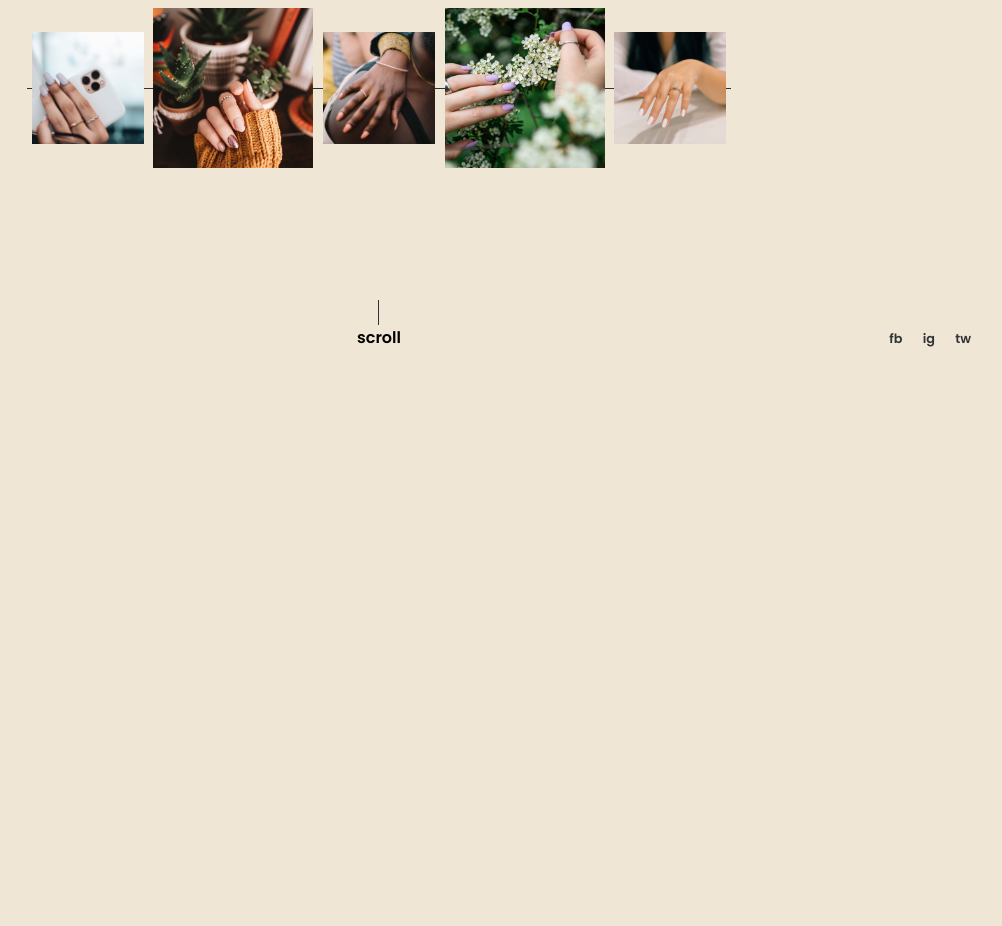
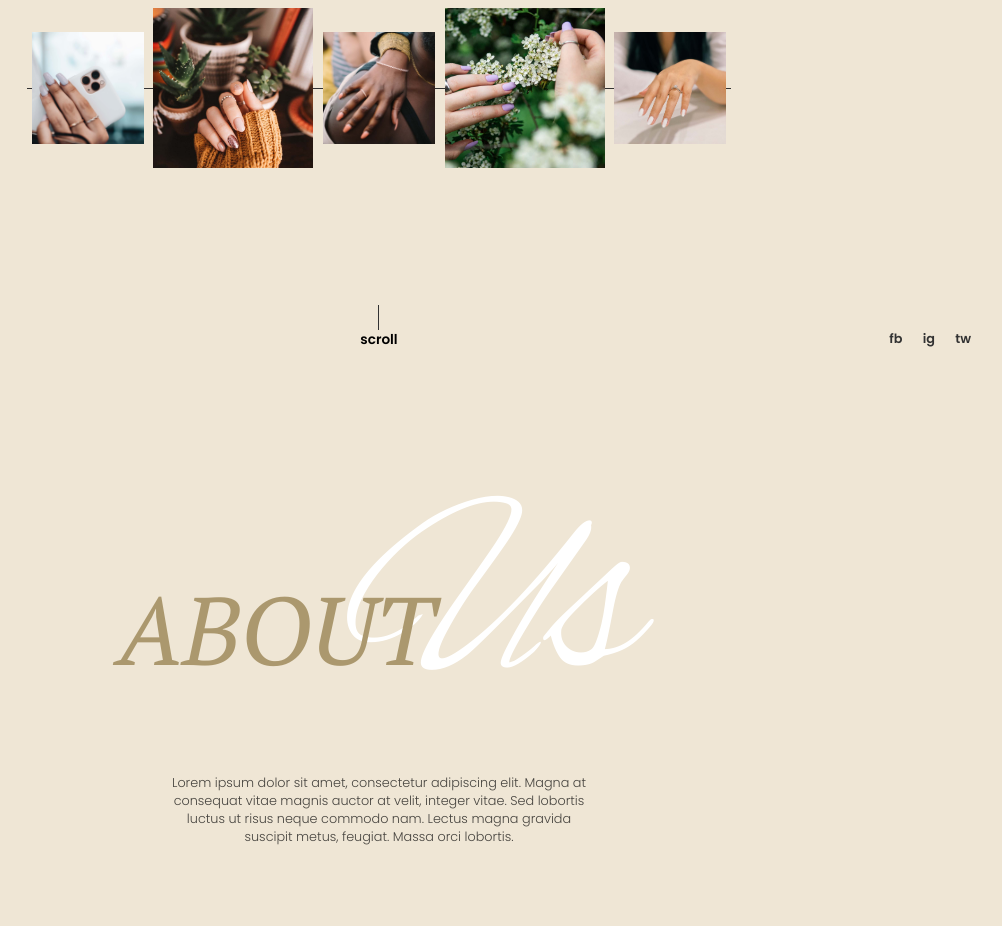
Before and after one commit to VishSeen/web-larissa-nails, a plain HTML site: page index.html in a window 1280 px wide. Shown: the part 426-1352 px from the top of the page, without its empty margins (261-1263 px from the left). Before the commit the page ends 800 px from the top, so only its background shows below. Drawn offline with Linux system fonts and the light colour scheme.

Commit message:
About Us

```diff
--- a/index.html
+++ b/index.html
@@ -8,7 +8,7 @@
     <link rel="stylesheet" type="text/css" href="css/index.css" />
     <link href="https://fonts.googleapis.com/icon?family=Material+Icons" rel="stylesheet">
     <link rel="preconnect" href="https://fonts.gstatic.com" crossorigin>
-    <link href="https://fonts.googleapis.com/css2?family=Alex+Brush&family=PT+Serif:ital,wght@0,700;1,700&family=Parisienne&family=Poppins:wght@300;400;500;600;700&display=swap" rel="stylesheet">
+    <link href="https://fonts.googleapis.com/css2?family=Alex+Brush&family=PT+Serif:ital,wght@1,400;1,700&family=Parisienne&family=Poppins:wght@300;400;500;600;700&display=swap" rel="stylesheet">
     <title>Nails by Larissa</title>
 </head>
 
@@ -107,9 +107,25 @@
     <!--/////////////////////////////////////////////////////////////////////////////////////////-->
     <!-- MAIN CONTENT -->
     <!--/////////////////////////////////////////////////////////////////////////////////////////-->
-    <!-- <main>
-        <h1>hello qyrkhjvojkhfjlk </h1>
-    </main> -->
+    <main>
+        <section id="sect-about">
+            <div class="block-title">
+                <h1>
+                    <em>ABOUT</em>
+                    <span>Us</span>
+                </h1>
+            </div>
+
+            <div class="block-text">
+                <p>
+                    Lorem ipsum dolor sit amet, consectetur adipiscing elit. Magna at
+                    <br> consequat vitae magnis auctor at velit, integer vitae. Sed lobortis
+                    <br> luctus ut risus neque commodo nam. Lectus magna gravida
+                    <br> suscipit metus, feugiat. Massa orci lobortis.
+                </p>
+            </div>
+        </section>
+    </main>
 </body>
 
 </html>
--- a/less/index.less
+++ b/less/index.less
@@ -224,7 +224,7 @@ html {
                     color: @darkColor;
                     align-self: center;
                     justify-self: start;
-                    font-size: 0.7rem;
+                    font-size: 0.9rem;
                     @media @medium {
                         font-size: 0.85rem;
                     }
@@ -240,7 +240,7 @@ html {
                     align-self: center;
                     justify-self: center;
                     font-weight: @fontRegular;
-                    font-size: 1.7rem;
+                    font-size: 1.9rem;
                     @media @xxlarge {
                         font-size: 2.5rem;
                     }
@@ -256,10 +256,7 @@ html {
                     align-self: center;
                     justify-self: end;
                     transition: opacity 0.5s @easeOut;
-                    font-size: 16px;
-                    @media @medium {
-                        font-size: 18px;
-                    }
+                    font-size: 18px;
                     @media @large {
                         font-size: 20px;
                     }
@@ -282,13 +279,13 @@ html {
             display: grid;
             grid-template-areas: "nav";
             padding: 0.5rem 1rem;
+            padding-top: 0;
             @media @medium {
                 padding: 1.5rem 3rem;
             }
             @media @large {
                 padding: 2rem 3rem;
             }
-
             .center-bar {
                 grid-area: nav;
                 align-self: end;
@@ -306,6 +303,13 @@ html {
                 }
                 p {
                     font-weight: @fontSemiBold;
+                    font-size: 0.85rem;
+                    @media @large {
+                        font-size: 1rem;
+                    }
+                    @media @xxlarge {
+                        font-size: 1.15rem;
+                    }
                 }
             }
             .right-bar {
@@ -334,10 +338,15 @@ html {
         }
 
         header {
-            height: 100vh;
+            height: auto;
             display: grid;
             grid-template-areas: "head";
             z-index: 10;
+            padding: 4rem 0;
+            @media @medium {
+                height: 100vh;
+                padding: unset;
+            }
             .loader {
                 grid-area: head;
                 height: 100vh;
@@ -506,7 +515,73 @@ html {
 
 
         main {
-            padding: 5rem 3rem;
+            padding: 5rem 1rem;
+
+            @media @medium {
+                padding: 5rem 3rem;
+            }
+            section {
+                .block-title {
+                    h1 {
+                        color: @primaryDarkColor;
+                        em {
+                            font-weight: @fontRegular;
+                            font-size: 2rem;
+                            @media @medium {
+                                font-size: 6rem;
+                            }
+                        }
+                        span {
+                            color: @lightColor;
+                            font-family: @fontAlex;
+                            font-weight: @fontRegular;
+                            font-size: 6rem;
+                            @media @medium {
+                                font-size: 16rem;
+                            }
+                        }
+                    }
+                }
+                .block-text {
+                    p {
+                        opacity: 0.7;
+                        font-size: 0.8rem;
+                        @media @large {
+                            font-size: 1.2rem;
+                        }
+                        @media @xlarge {
+                            font-size: 1.3rem;
+                        }
+                    }
+                }
+            }
+
+            #sect-about {
+                display: flex;
+                flex-direction: column;
+                align-items: center;
+                .block-title {
+                    text-align: center;
+                    h1 {
+                        em {
+                            position: relative;
+                            left: 3rem;
+                            z-index: 2;
+                        }
+                        span {
+                            position: relative;
+                            right: 3rem;
+                        }
+                    }
+                }
+                .block-text {
+                    width: 75%;
+                    text-align: center;
+                    @media @medium {
+                        width: 50%;
+                    }
+                }
+            }
         }
     }
 }
```
Also changed, not shown: css/index.css.
